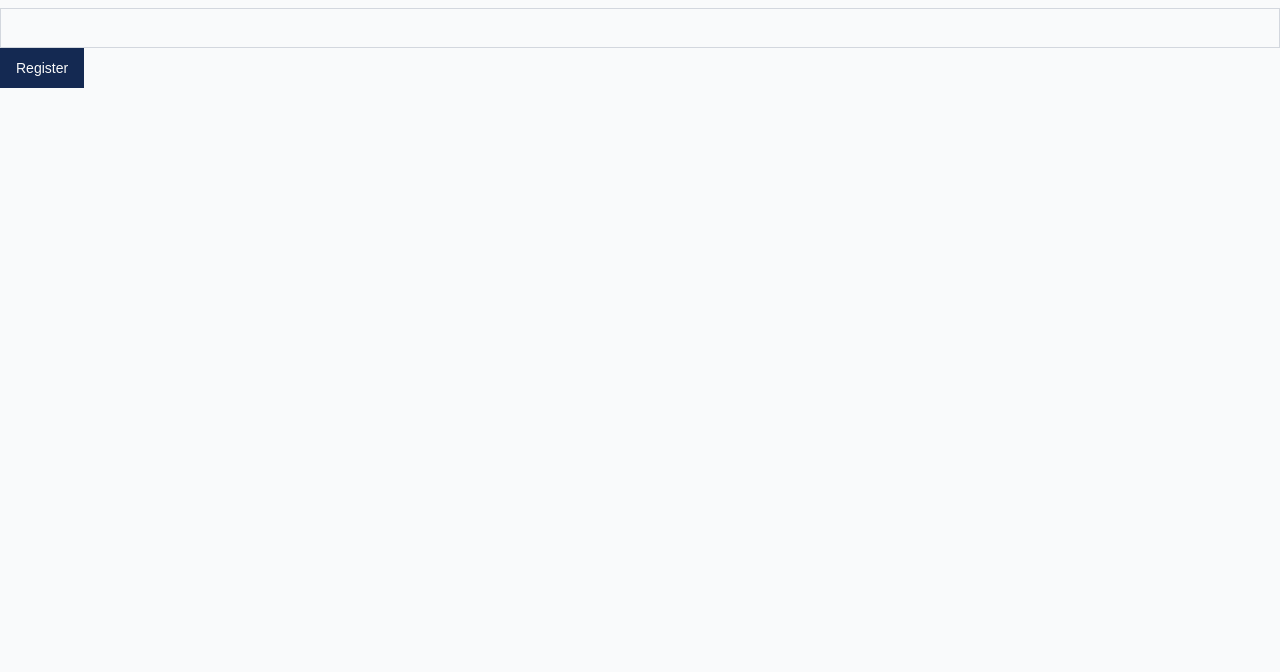
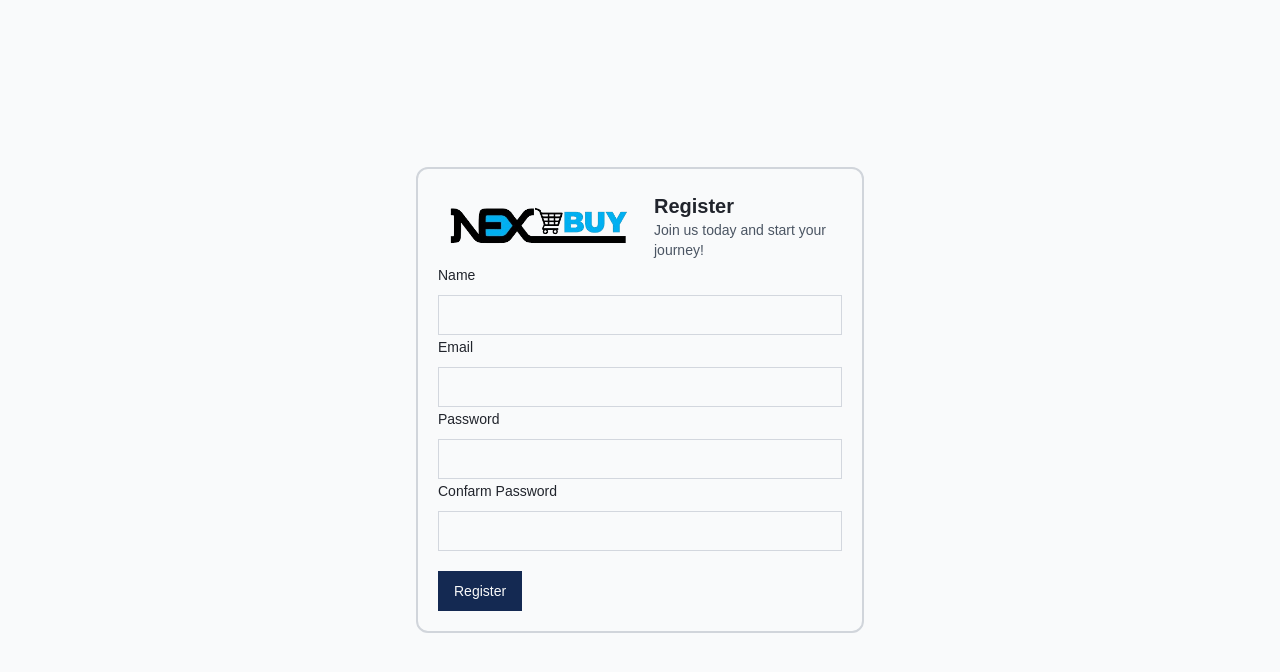
Before and after one commit to hridayroy19/next-ecommerce-app, a Next.js app: page /register in a window 1280 px wide. Shown: the top 672 px of the page. Built offline with nearby package versions, Linux system fonts and the light colour scheme.

Commit message:
create register formm

```diff
--- a/src/app/register/page.tsx
+++ b/src/app/register/page.tsx
@@ -2,7 +2,7 @@ import RegisterForm from "@/components/modules/auth/register/RegisterForm";
 
 const Registerpage = () => {
     return (
-        <div>
+        <div className="h-screen w-screen flex justify-center items-center">
             <RegisterForm/>
         </div>
     );
--- a/src/components/modules/auth/register/RegisterForm.tsx
+++ b/src/components/modules/auth/register/RegisterForm.tsx
@@ -9,17 +9,31 @@ import {
   FormMessage,
 } from "@/components/ui/form";
 import { Input } from "@/components/ui/input";
-import { useForm } from "react-hook-form";
+import { zodResolver } from "@hookform/resolvers/zod";
+import { FieldValues, SubmitHandler, useForm } from "react-hook-form";
+import { registrationSchema } from "./registerValidation";
+import Image from "next/image";
 
 const RegisterForm = () => {
-  const form = useForm();
+  const form = useForm({
+    resolver: zodResolver(registrationSchema),
+  });
 
-  const onSubmit = (data) => {
+  const onSubmit: SubmitHandler<FieldValues> = (data) => {
     console.log(data);
   };
 
   return (
-    <div>
+    <div className="border-2 border-gray-300 rounded-xl flex-grow max-w-md w-full p-5">
+      <div className="flex items-center space-x-4 ">
+        <Image src="/assert/logo.png" alt="logo" width={200} height={200} />
+        <div>
+          <h1 className="text-xl font-semibold">Register</h1>
+          <p className="font-extralight text-sm text-gray-600">
+            Join us today and start your journey!
+          </p>
+        </div>
+      </div>
       <Form {...form}>
         <form onSubmit={form.handleSubmit(onSubmit)}>
           <FormField
@@ -27,6 +41,7 @@ const RegisterForm = () => {
             name="name"
             render={({ field }) => (
               <FormItem>
+                <FormLabel>Name</FormLabel>
                 <FormLabel />
                 <FormControl>
                   <Input {...field} value={field.value || ""} />
@@ -35,7 +50,52 @@ const RegisterForm = () => {
               </FormItem>
             )}
           />
-          <Button type="submit"> Register </Button>
+          <FormField
+            control={form.control}
+            name="email"
+            render={({ field }) => (
+              <FormItem>
+                <FormLabel>Email</FormLabel>
+                <FormLabel />
+                <FormControl>
+                  <Input {...field} value={field.value || ""} />
+                </FormControl>
+                <FormMessage />
+              </FormItem>
+            )}
+          />
+          <FormField
+            control={form.control}
+            name="password"
+            render={({ field }) => (
+              <FormItem>
+                <FormLabel>Password</FormLabel>
+                <FormLabel />
+                <FormControl>
+                  <Input {...field} value={field.value || ""} />
+                </FormControl>
+                <FormMessage />
+              </FormItem>
+            )}
+          />
+          <FormField
+            control={form.control}
+            name="passwordConfirm"
+            render={({ field }) => (
+              <FormItem>
+                <FormLabel> Confarm Password</FormLabel>
+                <FormLabel />
+                <FormControl>
+                  <Input {...field} value={field.value || ""} />
+                </FormControl>
+                <FormMessage />
+              </FormItem>
+            )}
+          />
+          <Button className="mt-5" type="submit">
+            {" "}
+            Register{" "}
+          </Button>
         </form>
       </Form>
     </div>
--- /dev/null
+++ b/src/components/modules/auth/register/registerValidation.ts
@@ -0,0 +1,17 @@
+import { z } from "zod";
+
+export const registrationSchema = z.object({
+    name: z
+        .string({ required_error: "Name is required" })
+        .min(3, "Name must be between 2 and 50 characters")
+        .max(45, "Name must be between 2 and 50 characters"),
+    email: z
+        .string({ required_error: "Email is required" })
+        .email("Invalid email address"),
+    password: z
+        .string({ required_error: "Password is required" })
+        .min(8, "Password must be at least 8 characters"),
+    passwordConfirm: z
+        .string({ required_error: "Password Confirmation is required" })
+        .min(1),
+});
```
